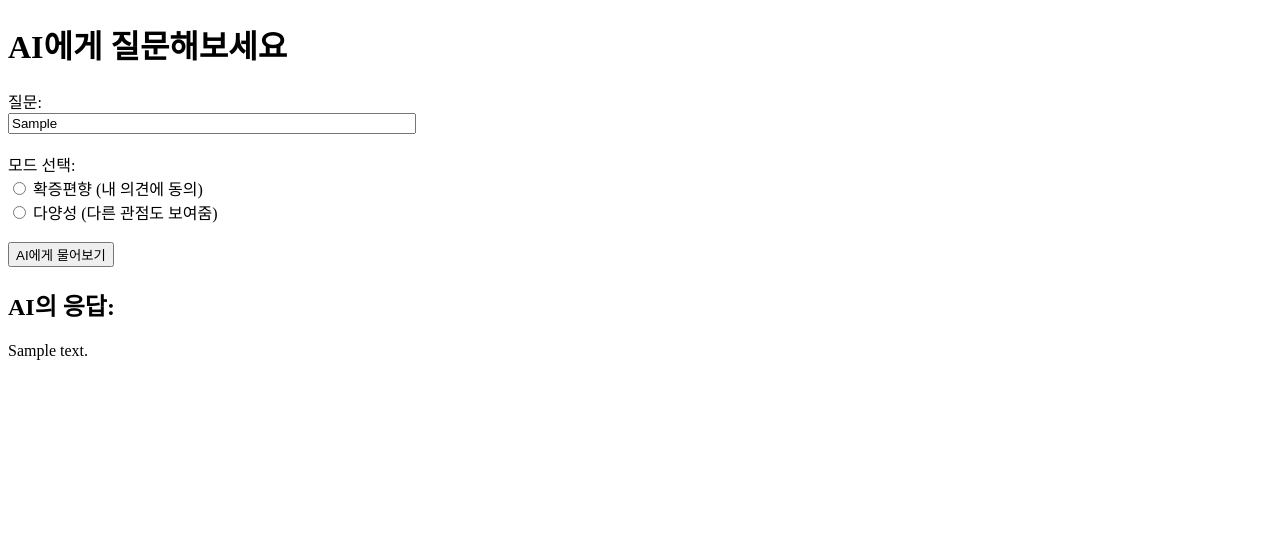
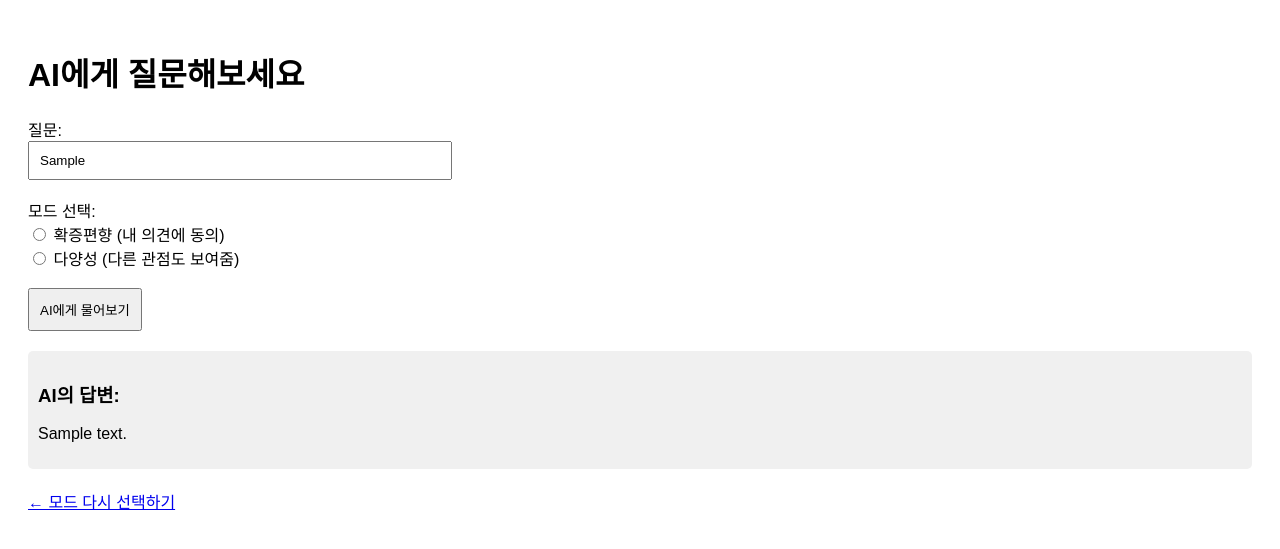
Before and after one commit to sujin0815/tamgu, a Flask app: template templates/index.html in a window 1280 px wide. Shown: the top 549 px of the page. Run offline with Flask 3, Linux system fonts and the light colour scheme; the template is opened without the code that fills it: most values are stand-ins (such as "Sample title", 1, 10 or a date in 2020).

Commit message:
모드 선택 화면 및 분리 등

```diff
--- a/app.py
+++ b/app.py
@@ -1,14 +1,14 @@
 # app.py
 from flask import Flask, render_template, request, session, redirect, url_for
 import google.generativeai as genai
-import os  # 환경변수 불러오기용
+import os
 
 app = Flask(__name__)
-app.secret_key = "sujin1325!"
+app.secret_key = "sujin1325!"  # 세션을 위한 비밀키
 
 # 환경변수에서 API 키 불러오기
 api_key = os.environ.get("API_KEY")
-genai.configure(api_key=api_key)  # 환경변수에서 키 설정
+genai.configure(api_key=api_key)
 model = genai.GenerativeModel(model_name="gemini-2.0-flash")
 
 def get_response(user_input, mode):
@@ -39,13 +39,7 @@ def select_mode():
         selected = request.form["mode"]
         session["mode"] = selected
         return redirect(url_for("index"))
-    return """
-    <form method="post">
-        <h2>모드를 선택하세요:</h2>
-        <button name="mode" value="confirm">확증편향</button>
-        <button name="mode" value="diverse">다양성</button>
-    </form>
-    """
+    return render_template("select.html")
 
 if __name__ == "__main__":
     app.run(host="0.0.0.0", port=10000, debug=False)
--- a/templates/index.html
+++ b/templates/index.html
@@ -3,13 +3,35 @@
 <head>
     <meta charset="UTF-8">
     <title>확증편향 vs 다양성 AI</title>
+    <style>
+        body {
+            font-family: Arial, sans-serif;
+            padding: 20px;
+        }
+        input[type="text"] {
+            width: 400px;
+            padding: 10px;
+        }
+        button {
+            padding: 10px;
+        }
+        .response {
+            margin-top: 20px;
+            background-color: #f0f0f0;
+            padding: 10px;
+            border-radius: 5px;
+        }
+        .back {
+            margin-top: 20px;
+        }
+    </style>
 </head>
 <body>
     <h1>AI에게 질문해보세요</h1>
 
     <form method="POST">
         <label for="user_input">질문:</label><br>
-        <input type="text" id="user_input" name="user_input" value="{{ user_input }}" style="width: 400px;" required><br><br>
+        <input type="text" id="user_input" name="user_input" value="{{ user_input }}" required><br><br>
 
         <label>모드 선택:</label><br>
         <input type="radio" id="confirm" name="mode" value="confirm" {% if selected_mode == 'confirm' %}checked{% endif %}>
@@ -22,8 +44,14 @@
     </form>
 
     {% if answer %}
-        <h2>AI의 응답:</h2>
+    <div class="response">
+        <h3>AI의 답변:</h3>
         <p>{{ answer }}</p>
+    </div>
     {% endif %}
+
+    <div class="back">
+        <a href="{{ url_for('select_mode') }}">← 모드 다시 선택하기</a>
+    </div>
 </body>
 </html>
```
Also changed, not shown: templates/select.html (added, +27 -0 lines).
